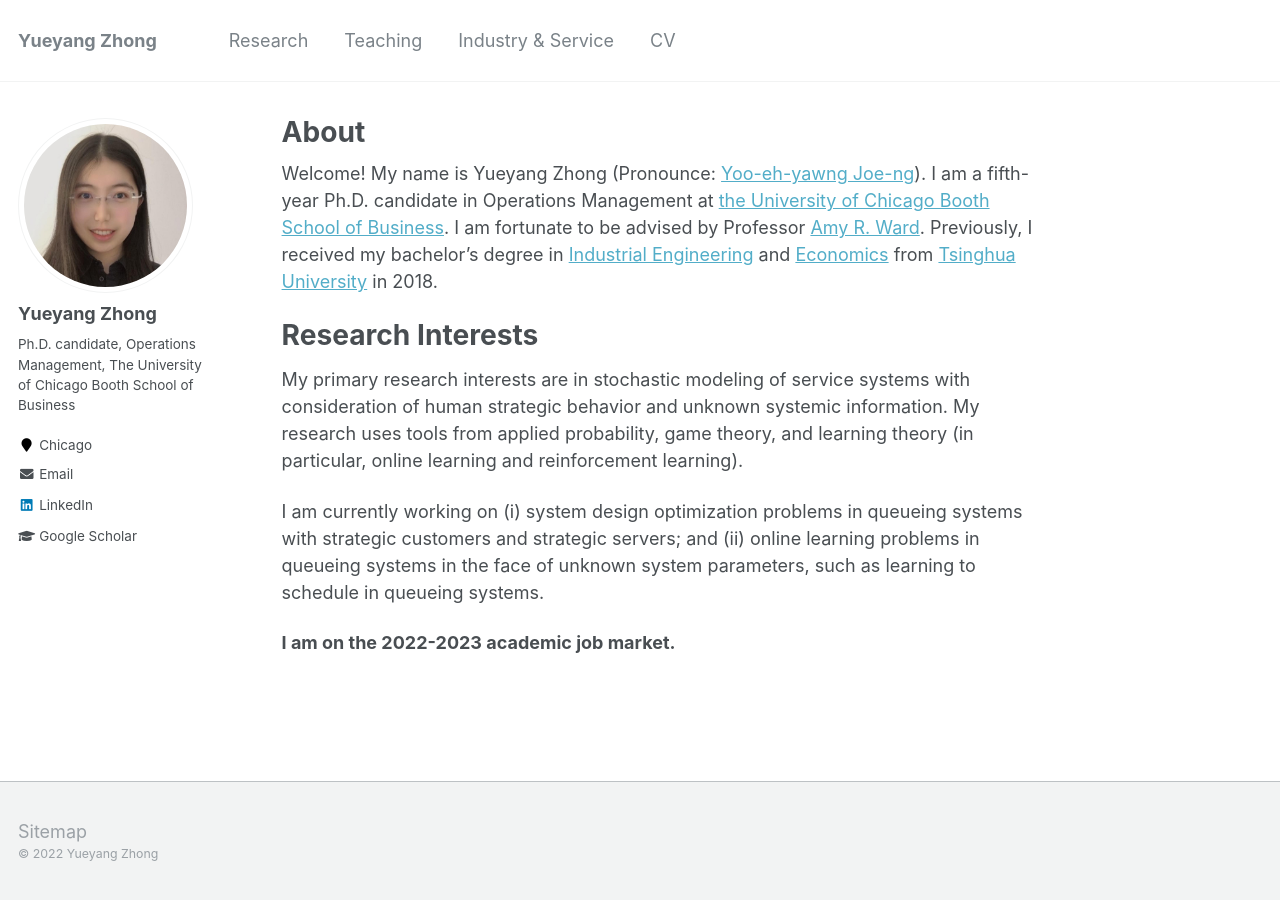
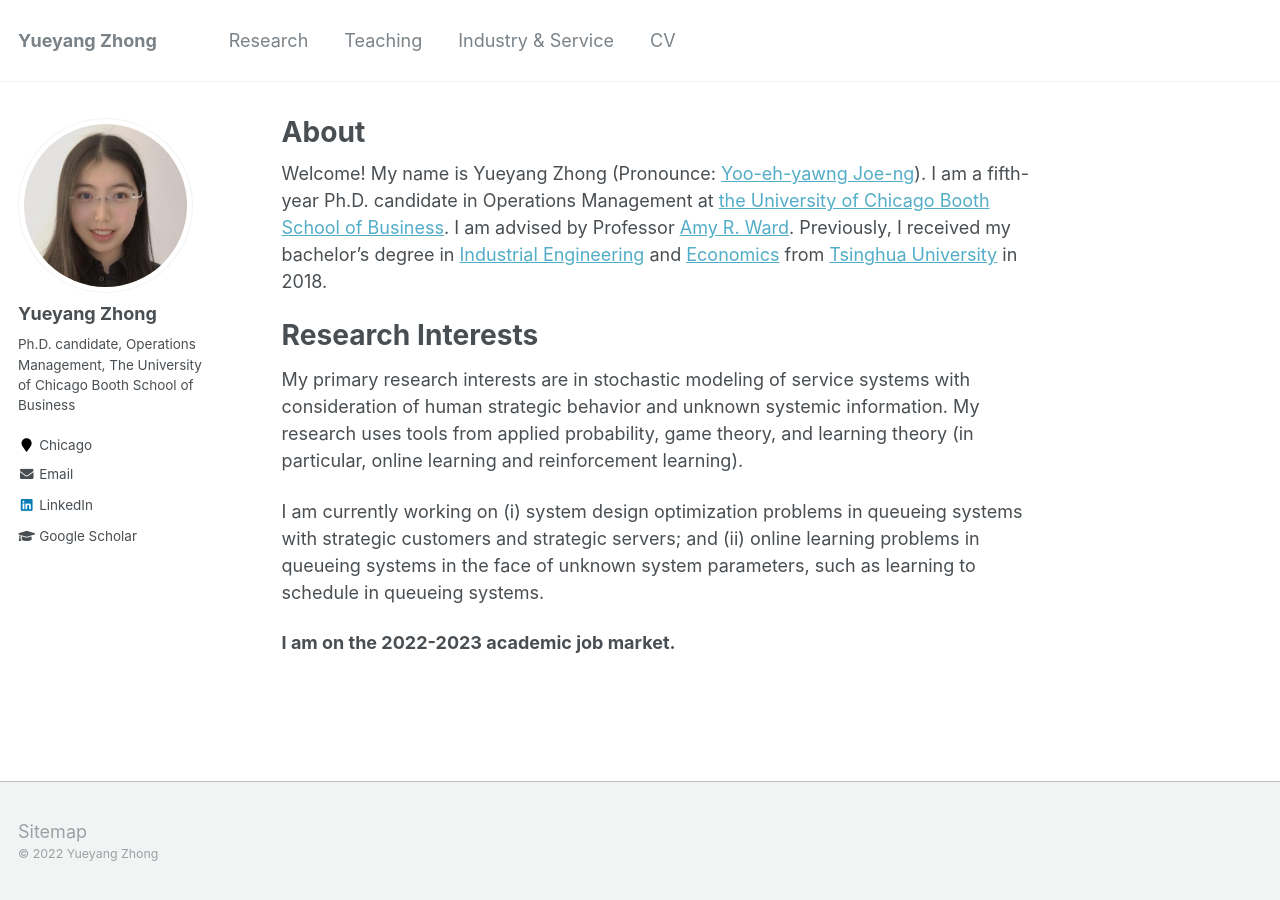
Before and after one commit to alicemengqi/site, a Jekyll site: the page built from _pages/about.md, in a window 1280 px wide. Built offline with Jekyll 4.4.1, drawn with Linux system fonts in a browser that asks for light colours.

Commit message:
Update about.md

```diff
--- a/_pages/about.md
+++ b/_pages/about.md
@@ -8,7 +8,7 @@
   - /about.html
 ---
 
-Welcome! My name is Yueyang Zhong (Pronounce: [Yoo-eh-yawng Joe-ng](https://translate.google.com/?hl=en&tab=TT&sl=en&tl=zh-CN&text=Yueyang%20Zhong&op=translate)). I am a fifth-year Ph.D. candidate in Operations Management at [the University of Chicago Booth School of Business](https://www.chicagobooth.edu). I am fortunate to be advised by Professor [Amy R. Ward](https://voices.uchicago.edu/amyward). Previously, I received my bachelor's degree in [Industrial Engineering](https://www.ie.tsinghua.edu.cn/eng) and [Economics](https://www.sem.tsinghua.edu.cn/en) from [Tsinghua University](https://www.tsinghua.edu.cn/en) in 2018.
+Welcome! My name is Yueyang Zhong (Pronounce: [Yoo-eh-yawng Joe-ng](https://translate.google.com/?hl=en&tab=TT&sl=en&tl=zh-CN&text=Yueyang%20Zhong&op=translate)). I am a fifth-year Ph.D. candidate in Operations Management at [the University of Chicago Booth School of Business](https://www.chicagobooth.edu). I am advised by Professor [Amy R. Ward](https://voices.uchicago.edu/amyward). Previously, I received my bachelor's degree in [Industrial Engineering](https://www.ie.tsinghua.edu.cn/eng) and [Economics](https://www.sem.tsinghua.edu.cn/en) from [Tsinghua University](https://www.tsinghua.edu.cn/en) in 2018.
 
 # Research Interests
 My primary research interests are in stochastic modeling of service systems with consideration of human strategic behavior and unknown systemic information. My research uses tools from applied probability, game theory, and learning theory (in particular, online learning and reinforcement learning).
```
